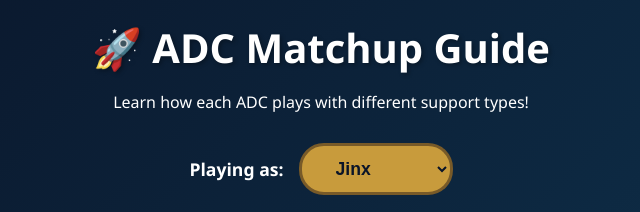
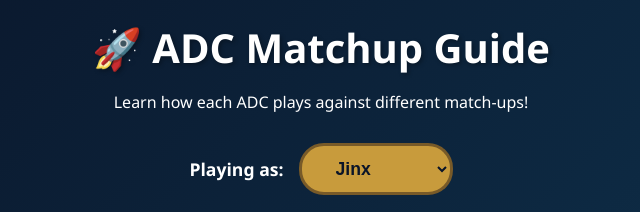
Before and after one commit to pepassaco/ADC-MU, a plain HTML site: page index.html in a window 1280 px wide. Shown: the top 212 px of the page, 319-959 px from the left. Drawn offline with Linux system fonts and the light colour scheme.

Commit message:
Changed web text

```diff
--- a/index.html
+++ b/index.html
@@ -11,7 +11,7 @@
     <div class="container">
         <div class="header">
             <h1>🚀 ADC Matchup Guide</h1>
-            <p>Learn how each ADC plays with different support types!</p>
+            <p>Learn how each ADC plays against different match-ups!</p>
         </div>
 
         <div class="champion-selector">
```
